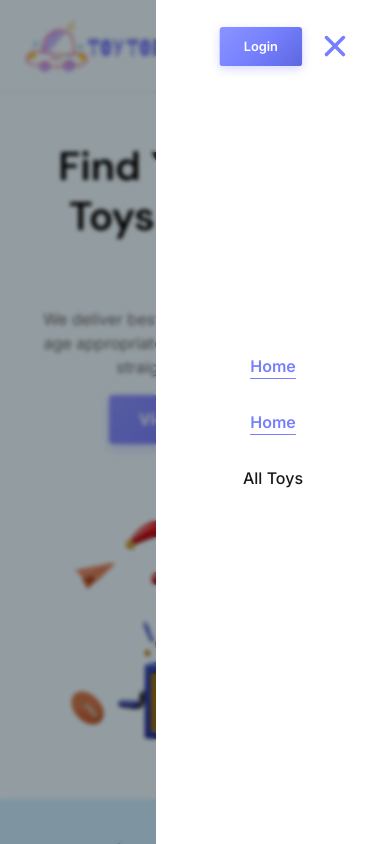
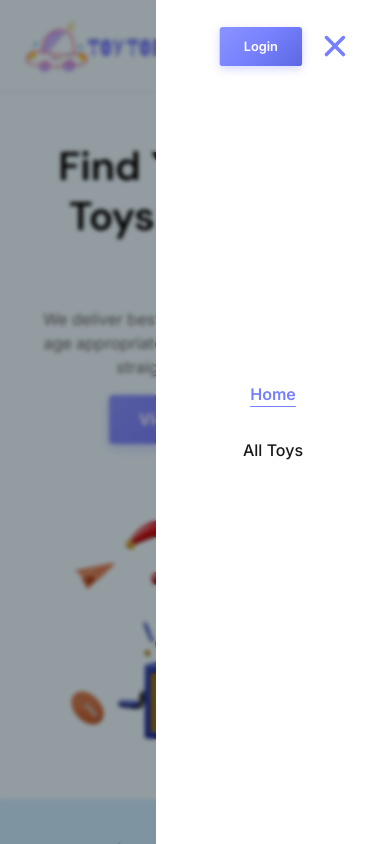
Before and after one commit to Tahmied/toytopia, a React (Vite) app: page / in a window 390 px wide. Both pictures are taken after a click on the label 334 px from the left and 45 px from the top of the page. Built offline with nearby package versions, Linux system fonts and the light colour scheme; no server answers.

Commit message:
- update mobile menu fixing a issue

```diff
--- a/src/Components/Header.jsx
+++ b/src/Components/Header.jsx
@@ -116,7 +116,7 @@ const Header = () => {
                         </svg>
                     </label>
 
-                    <ul className="mobile-nav-list"><NavLink className="nav-item" to='/'>Home</NavLink>
+                    <ul className="mobile-nav-list">
                         <NavLink className="nav-item" to='/'>Home</NavLink>
                         <NavLink className="nav-item" to='/toys'>All Toys</NavLink>
                         {
```
